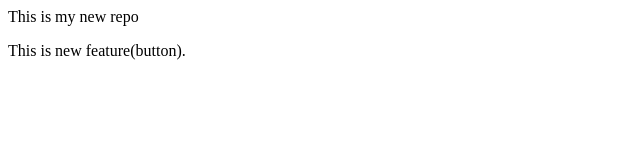
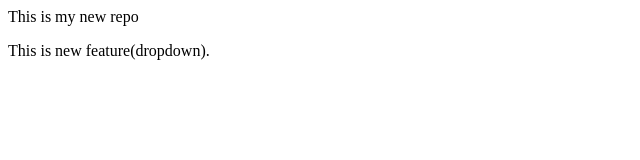
Before and after one commit to MUSKAN-SAGITRA/localrepo, a plain HTML site: page index.html in a window 1280 px wide. Shown: the full height of the page, 0-640 px from the left. Drawn offline with Linux system fonts and the light colour scheme.

```diff
--- a/index.html
+++ b/index.html
@@ -1,2 +1,2 @@
 <p>This is my new repo</p>
-<p>This is new feature(button).</p>
+<p>This is new feature(dropdown).</p>
```
